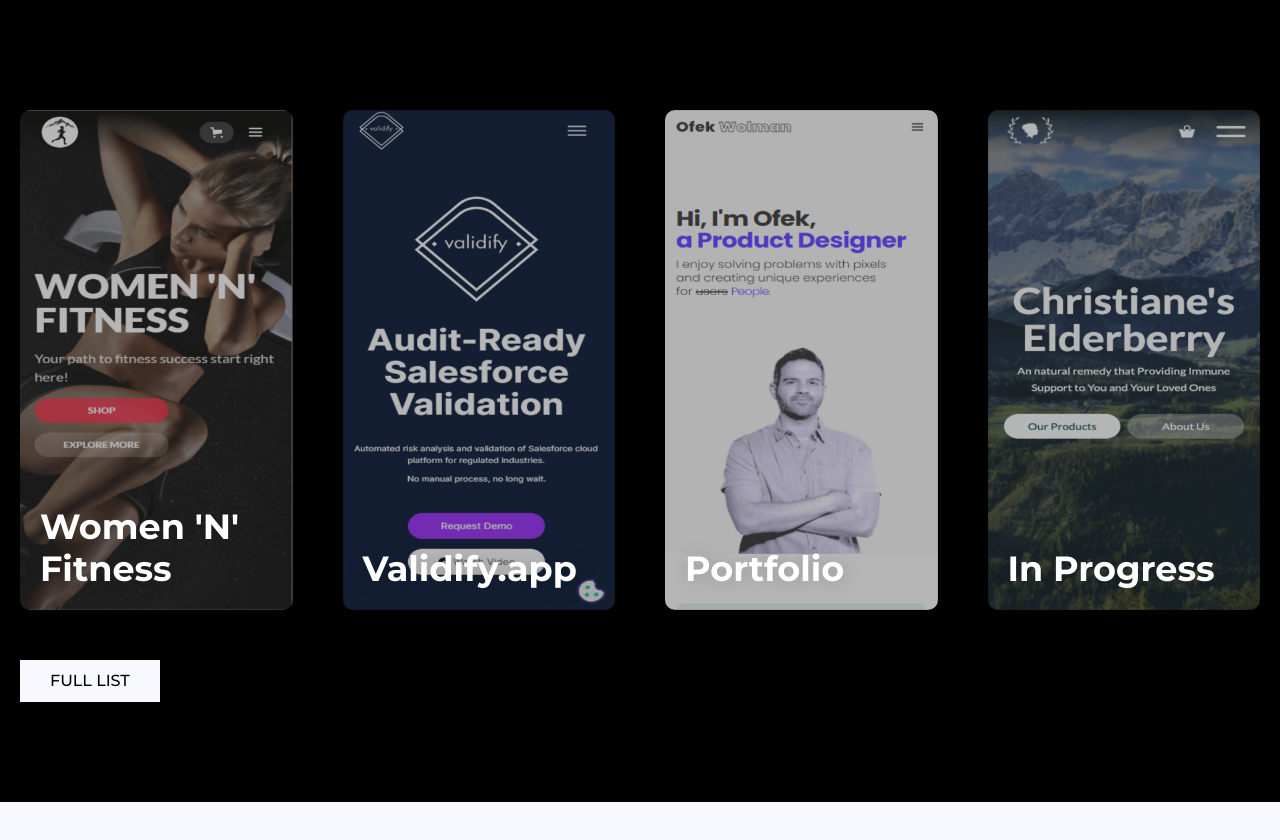
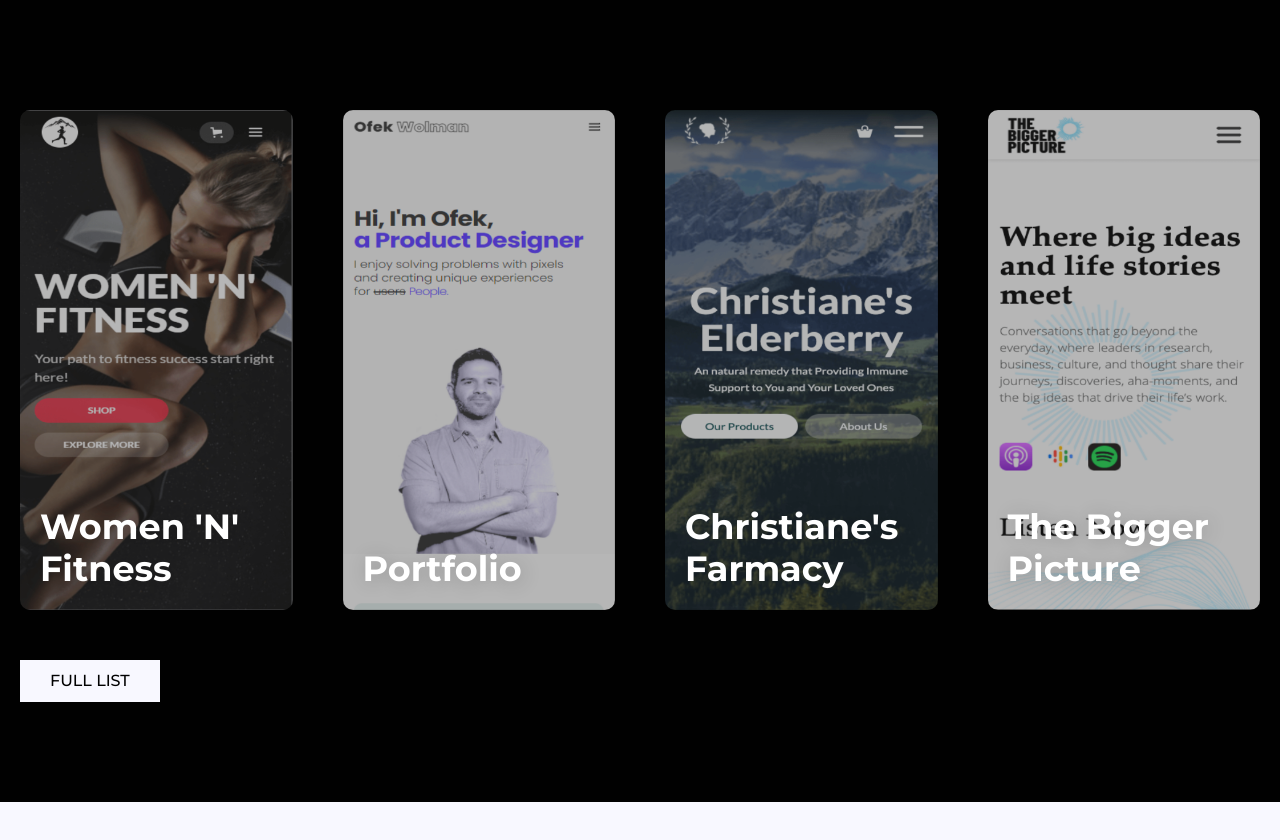
Before and after one commit to harelpanker/panker-io, a Next.js app: page / in a window 1280 px wide. Shown: the part 3222-4062 px from the top of the page. Built offline with nearby package versions, Linux system fonts and the light colour scheme.

Commit message:
add project and edit one

```diff
--- a/public/projects.js
+++ b/public/projects.js
@@ -10,13 +10,6 @@
   },
   {
     id: uuid(),
-    name: 'Validify.app',
-    img: '/images-projects/validify.png',
-    liveURL: 'https://www.validify.app/',
-    type: 'webflow',
-  },
-  {
-    id: uuid(),
     name: 'Portfolio',
     img: '/images-projects/ofek-portfolio.png',
     liveURL: 'https://www.ofekwolman.com/',
@@ -24,9 +17,23 @@
   },
   {
     id: uuid(),
-    name: 'In Progress',
+    name: "Christiane's Farmacy",
     img: '/images-projects/Christianes-Elderberry.png',
-    liveURL: 'https://christianes.webflow.io/',
+    liveURL: 'https://www.christianes-farmacy.com/',
+    type: 'webflow',
+  },
+  {
+    id: uuid(),
+    name: 'The Bigger Picture',
+    img: '/images-projects/thebiggerpictur.png',
+    liveURL: 'https://www.thebiggerpicturepod.com/',
+    type: 'webflow',
+  },
+  {
+    id: uuid(),
+    name: 'Validify.app',
+    img: '/images-projects/validify.png',
+    liveURL: 'https://www.validify.app/',
     type: 'webflow',
   },
   {
```
Also changed, not shown: public/images-projects/thebiggerpictur.png (added).
